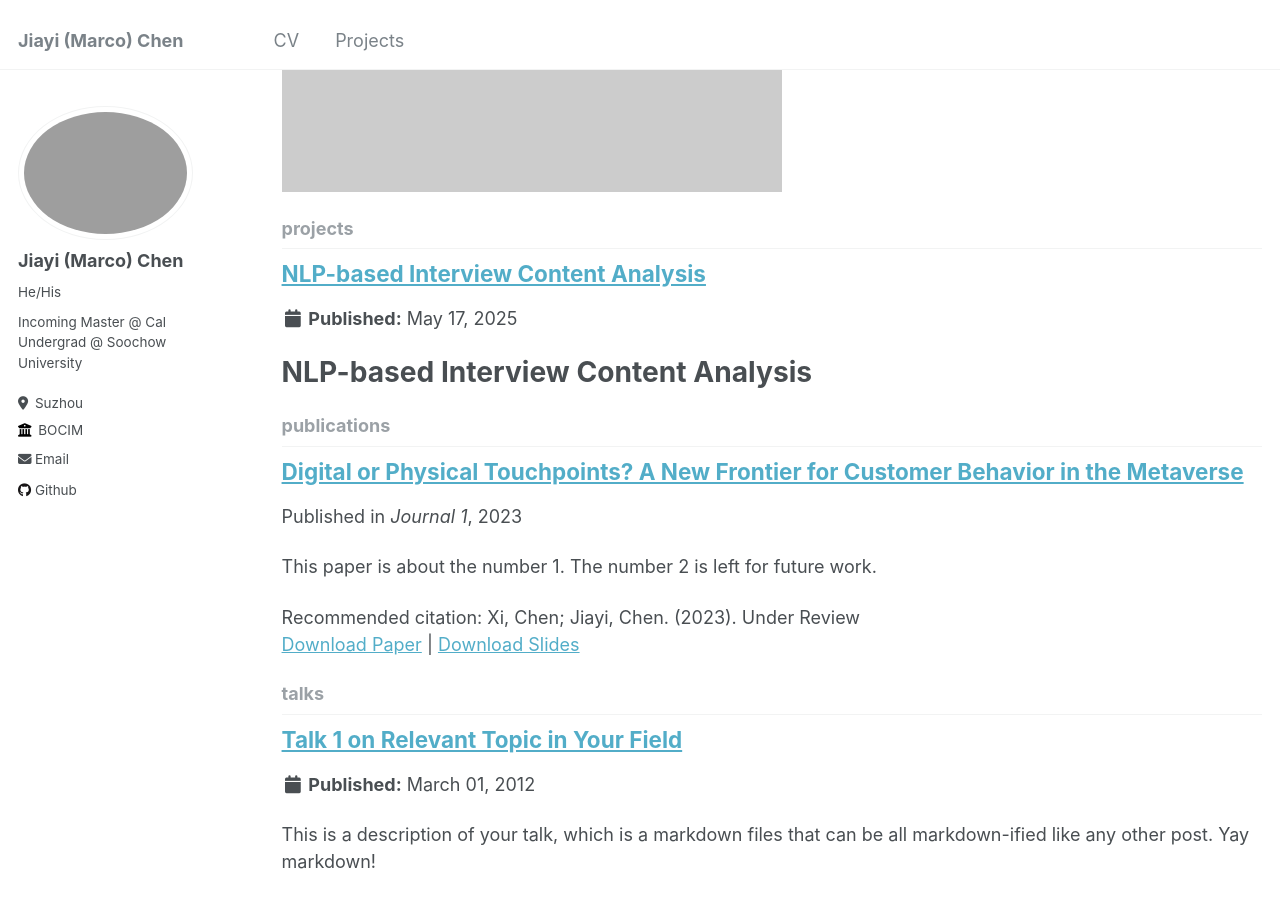
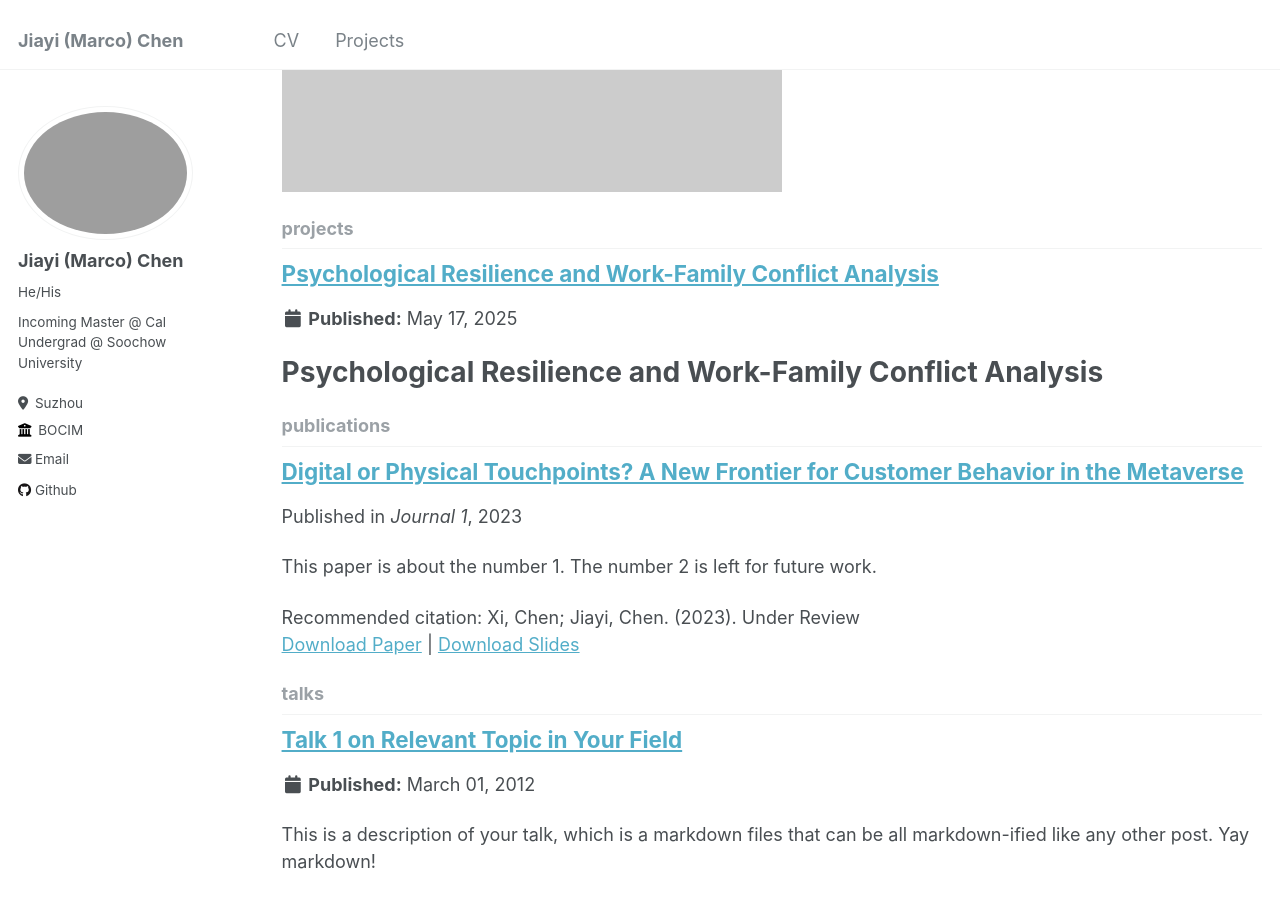
Before and after one commit to marcochen0720/marcochen0720.github.io, a Jekyll site: the page built from _pages/collection-archive.html, in a window 1280 px wide and 900 px high, scrolled down 900 px. Built offline with Jekyll 4.4.1, drawn with Linux system fonts in a browser that asks for light colours; some of the changed lines change nothing that is shown.

Commit message:
Update project1.md

````diff
--- a/_projects/project1.md
+++ b/_projects/project1.md
@@ -1,166 +1,175 @@
 ---
 layout: page
-title: NLP-based Interview Content Analysis
-description: A computational approach to analyzing psychological interview data using sentiment analysis and topic modeling
-img: assets/img/nlp_interview_analysis.jpg
+title: Psychological Resilience and Work-Family Conflict Analysis
+description: NLP-based analysis of psychological resilience and work-family conflict among stay-at-home mothers through semi-structured interviews
+img: assets/img/psychological_resilience_analysis.jpg
 importance: 1
 category: research
 ---
-# NLP-based Interview Content Analysis
+# Psychological Resilience and Work-Family Conflict Analysis
 
 ## Project Overview
 
-This project implements a comprehensive natural language processing (NLP) system to analyze semi-structured interview transcripts from psychological studies. By applying sentiment analysis and topic modeling techniques, the system transforms qualitative interview data into quantifiable insights.
+This research explores the psychological resilience of stay-at-home mothers facing work-family conflict using natural language processing (NLP) techniques. Through analyzing semi-structured interviews with 12 stay-at-home mothers, we examined how emotional resilience, behavioral resilience, and social support moderate work-family conflict, providing quantifiable insights into complex psychological phenomena.
+
+## Research Background
+
+Stay-at-home mothers represent a significant social group that often faces profound role conflicts between their educational responsibilities for children and personal career development. In China's cultural context, where education is highly valued, these mothers experience unique psychological adaptation challenges as they navigate between family responsibilities and personal development.
 
 ## Research Objectives
 
-- Identify emotional patterns across different participant groups
-- Detect common themes that might be missed in manual coding
-- Provide quantitative metrics for comparing interview content
-- Reduce time required to analyze large volumes of interview data
+- Investigate how different dimensions of psychological resilience (emotional and behavioral) regulate psychological health in work-family conflict situations
+- Explore the mechanisms through which emotional and behavioral resilience interact in the regulation process
+- Examine how stay-at-home mothers utilize external support resources to enhance psychological resilience
+- Apply NLP technology to analyze interview data for deeper understanding of psychological states and adaptation mechanisms
+
+## Theoretical Framework
+
+The research integrates social cognitive theory with psychological resilience models, utilizing text data analysis methods and NLP technology to mine emotional expressions, cognitive patterns, and social support characteristics from interview texts.
 
 ## Methodology
 
 ### Data Collection
 
-- Semi-structured interviews with 10 participants
-- Transcription and preprocessing of interview content
-- Text segmentation and cleaning
+- **Sample Selection**: 12 stay-at-home mothers with children in compulsory education, with at least one year of stay-at-home experience
+- **Measurement**: Bi-directional Scale of Work-Family Conflict (BSWFC) for conflict level assessment
+- **Interview Protocol**: 60-90 minute semi-structured interviews focusing on role conflict, emotional and behavioral responses, social support, and resilience construction
 
-### Sentiment Analysis
+### NLP-Based Analysis Framework
 
-The system employs SnowNLP to evaluate emotional intensity throughout the interviews:
+A four-stage data analysis process was implemented:
 
 ```python
-def sentiment_analysis(self, text, sentences=None):
-    """Using SnowNLP for sentiment analysis"""
-    if sentences is None:
-        sentences = self.sentence_segmentation(text)
+# Stage 1: Data Preprocessing
+def data_preprocessing(text_data):
+    """Process interview text data through manual review, sentence segmentation, and word tagging"""
+    cleaned_data = manual_review(text_data)  # Remove irrelevant content and ensure reliability
+    sentences = sentence_segmentation(cleaned_data)  # Split text into grammatically coherent sentences
+    tagged_data = pos_tagging(sentences)  # Identify grammatical units (nouns, verbs, etc.)
+    return tokenize_and_filter(tagged_data)  # Break sentences into semantic units and remove stopwords
 
-    # Calculate overall sentiment score
-    overall_sentiment = SnowNLP(text).sentiments
+# Stage 2: Sentiment Analysis
+def emotional_fluctuation_analysis(preprocessed_data):
+    """Quantitatively assess emotional tendencies in the interview data"""
+    # Using VADER for sentiment scoring with Chinese optimization via BosonNLP
+    vader_analyzer = SentimentIntensityAnalyzer()
+    sentiment_scores = []
 
-    # Calculate sentiment score for each sentence, filtering short sentences
-    sentence_sentiments = []
-    valid_sentences = []
+    for text_segment in preprocessed_data:
+        scores = vader_analyzer.polarity_scores(text_segment)
+        # Combine with BosonNLP for Chinese text optimization
+        boson_score = boson_sentiment(text_segment)
+        combined_score = optimize_score(scores, boson_score)
+        sentiment_scores.append(combined_score)
 
-    for sent in sentences:
-        sent = sent.strip()
-        sent_length = len(sent)
+    # Track emotional changes throughout the interview
+    emotional_patterns = track_emotion_patterns(sentiment_scores)
+    return sentiment_scores, emotional_patterns
 
-        if sent_length >= self.min_sentence_length:
-            try:
-                sentiment_score = SnowNLP(sent).sentiments
-                sentence_sentiments.append({
-                    'sentence': sent,
-                    'sentiment_score': sentiment_score,
-                    'length': sent_length
-                })
-                valid_sentences.append(sentiment_score)
-            except Exception as e:
-                continue
+# Stage 3: Topic Modeling
+def extract_topics(preprocessed_data):
+    """Extract latent topics from interview text using NMF"""
+    # TF-IDF vectorization
+    vectorizer = TfidfVectorizer(
+        max_features=1000,
+        token_pattern=r"(?u)\b\w+\b",
+        stop_words=list(get_stopwords()),
+        min_df=2,
+        max_df=0.95
+    )
 
-    # Use the average of valid sentences as the overall score
-    if valid_sentences:
-        overall_sentiment = np.mean(valid_sentences)
+    # Create TF-IDF matrix
+    tfidf_matrix = vectorizer.fit_transform(preprocessed_data)
 
-    return overall_sentiment, sentence_sentiments
+    # Apply NMF for topic extraction
+    nmf_model = NMF(
+        n_components=12,  # 12 predefined topics based on research framework
+        random_state=42,
+        max_iter=500
+    )
+
+    topic_matrix = nmf_model.fit_transform(tfidf_matrix)
+    feature_names = vectorizer.get_feature_names_out()
+
+    # Extract topic words with weights
+    topic_words = []
+    for topic_idx, topic in enumerate(nmf_model.components_):
+        top_words_idx = topic.argsort()[:-15:-1]
+        top_words = [(feature_names[i], topic[i]) for i in top_words_idx]
+        topic_words.append(top_words)
+
+    return topic_matrix, topic_words
+
+# Stage 4: Psychological Resilience Conceptualization
+def map_resilience_indicators(topic_matrix, topic_words):
+    """Map extracted topics to psychological resilience dimensions"""
+    # Map topics to emotional resilience, behavioral resilience, and social support dimensions
+    resilience_map = {
+        'emotional_resilience': ['love', 'feelings', 'difficulties', 'reflection'],
+        'behavioral_resilience': ['daily life', 'self-growth', 'work', 'goals', 'decision-making'],
+        'external_support': ['companionship and support', 'family', 'education']
+    }
+
+    # Calculate prevalence of resilience dimensions across interviews
+    resilience_prevalence = calculate_prevalence(topic_matrix, resilience_map)
+    return resilience_prevalence
 ```
 
-### Topic Modeling
+### Semantic Embedding
 
-The system employs Non-negative Matrix Factorization (NMF) to identify 12 key psychological themes:
-
-1. Love
-2. Feelings
-3. Self-growth
-4. Difficulties
-5. Reflection
-6. Work
-7. Education
-8. Daily life
-9. Decision-making
-10. Goals
-11. Companionship and support
-12. Family
-
-```python
-def extract_topics(self, texts):
-    """Topic extraction"""
-    # Text preprocessing
-    processed_texts = [self.preprocess_text(text) for text in texts]
-
-    # TF-IDF transformation
-    tfidf_matrix = self.vectorizer.fit_transform(processed_texts)
-
-    # NMF topic modeling
-    topic_matrix = self.nmf_model.fit_transform(tfidf_matrix)
-
-    # Get feature names
-    feature_names = self.vectorizer.get_feature_names_out()
-
-    # Extract topic words and sort by weight
-    topic_words = []
-    for topic_idx, topic in enumerate(self.nmf_model.components_):
-        # Get top 15 most important words
-        top_words_idx = topic.argsort()[:-15:-1]
-        top_words = [(feature_names[i], topic[i]) for i in top_words_idx]
-
-        # Filter low-weight words
-        significant_words = [(word, weight) for word, weight in top_words if weight > 0.01]
-
-        # Add to topic words list
-        topic_words.append(significant_words)
-
-    return topic_matrix, topic_words
-```
+We used the paraphrase-multilingual-MiniLM-L12-v2 model to generate semantic vector representations of interview texts, enabling us to capture implicit semantic relationships and deeper psychological patterns beyond explicit keywords.
 
 ## Key Findings
 
-### Sentiment Distribution
+### Emotional Patterns
 
-Analysis of sentiment scores across interviews revealed:
+Sentiment analysis revealed four typical emotional patterns among stay-at-home mothers:
 
-- Average sentiment intensity: 0.73
-- Range of sentiment scores: 0.42 to 0.89
-- Positive sentiment dominance in family-related discussions
-- Lower sentiment scores when discussing work challenges
+1. **High Baseline-Low Fluctuation**: Some participants (e.g., Participants 2 and 6) maintained high average emotional intensity (>0.85) with minimal fluctuation, reflecting stable emotional regulation abilities.
+2. **Generally Positive with Local Valleys**: Most participants showed generally positive emotional states with occasional downturns during specific interview segments, suggesting emotional resilience with contextual sensitivity.
+3. **Periodic Fluctuation**: Some participants (e.g., Participants 3 and 8) displayed periodic emotional fluctuations, potentially reflecting emotional compartmentalization strategies.
+4. **Peak-Valley Alternation**: Individual participants (e.g., Participant 4) showed frequent alternation between emotional highs and lows, demonstrating high emotional sensitivity but also rapid recovery capabilities.
 
-### Topic Distribution
+### Topic Distribution Analysis
 
-Topic modeling identified prominent themes across interviews:
+Our NMF topic modeling identified 12 key topics that fell into three major categories:
 
-- Family and relationships (21%)
-- Work and career development (18%)
-- Self-reflection and personal growth (16%)
-- Challenges and problem-solving (14%)
-- Educational experiences (11%)
-- Other topics (20%)
+1. **Emotional Dimension**: Topics related to "love" and "feelings" distributed primarily in the first quadrant of semantic space, highly correlated with "positive emotions" (r=0.72, p<0.01) and "social processes" (r=0.68, p<0.01).
+2. **Cognitive-Behavioral Dimension**: Topics like "reflection" and "decision-making" clustered in the third quadrant, significantly correlated with "cognitive mechanisms" (r=0.65, p<0.01) and "work" (r=0.59, p<0.01).
+3. **Social Support Dimension**: Topics related to "family" and "companionship and support" showed cross-quadrant distribution, indicating their bridging function across psychological processes. The "education" topic showed highest semantic similarity with "self-efficacy" (cos=0.83) and "social capital" (cos=0.79).
 
-## Visualizations
+### Psychological Resilience Mechanisms
 
-The system generates multiple visualization types:
+Our analysis identified significant differences in how emotional resilience and behavioral resilience moderate work-family conflict:
 
-- **Sentiment distribution histograms** showing emotional intensity across interviews
-- **Topic distribution pie charts** for each participant
-- **Word frequency bar charts** highlighting key terms
-- **Topic keyword clouds** visualizing important terms by topic
-- **Sentiment trend analysis** tracking emotional patterns
+1. **Emotional Resilience**: Functions primarily through emotional regulation and recovery processes, helping individuals accept negative emotions from conflicts and reduce psychological burden.
+2. **Behavioral Resilience**: Operates through task management and self-efficacy construction, helping individuals actively address external challenges through practical strategies.
+3. **Family and Social Support**: Significantly enhances individual psychological resilience, providing both emotional buffering and practical assistance during role conflicts.
 
-## Conclusions & Future Work
+## Research Implications
 
-This computational approach to interview analysis demonstrates the value of applying NLP techniques to psychological research data. The system successfully identified emotional patterns and thematic content that provide valuable insights for researchers.
+### Theoretical Contributions
 
-Future development will focus on:
+- Expanded work-family conflict theory to include stay-at-home mothers as a specific and growing demographic
+- Enriched psychological resilience theory with detailed operational mechanisms in role conflict contexts
+- Pioneered the integration of NLP technology in psychological resilience research, providing a novel cross-disciplinary methodological paradigm
 
-- Incorporating more advanced transformer-based models
-- Developing interactive visualization dashboards
-- Expanding topic models to include more nuanced psychological dimensions
-- Adding cross-cultural analysis capabilities
+### Practical Value
 
-## Publications
+- Informed psychological intervention designs targeting stay-at-home mothers' emotional regulation and behavioral adaptation
+- Provided evidence-based guidance for family education policies and social support systems
+- Created a methodological bridge between qualitative interview approaches and quantitative data analysis in psychological research
 
-This project has contributed to the following research outputs:
+## Future Development
 
-- Conference presentation: "Computational Methods for Qualitative Data Analysis" (2023)
-- Workshop: "NLP Applications in Psychological Research" (2023)
+Ongoing and future developments of this research include:
+
+- Expanding the sample size and demographic diversity to enhance generalizability
+- Integrating physiological data for multi-modal analysis of psychological resilience
+- Developing targeted intervention programs based on identified resilience mechanisms
+- Conducting cross-cultural comparative studies to understand cultural influences on psychological adaptation
+
+## Publications & Presentations
+
+- Thesis: "Psychological Resilience and Work-Family Conflict of Stay-at-Home Mothers: A Semi-Structured Interview Analysis" (2025)
+- Conference presentation: "NLP Applications in Work-Family Conflict Research" (2025)
````
